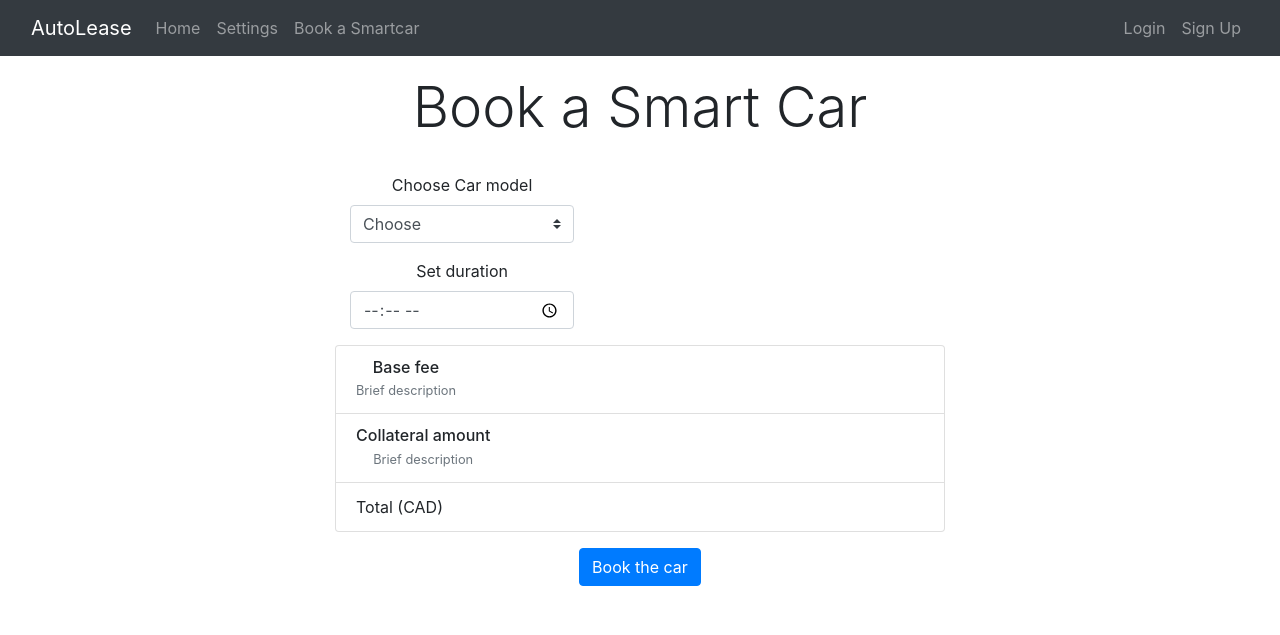
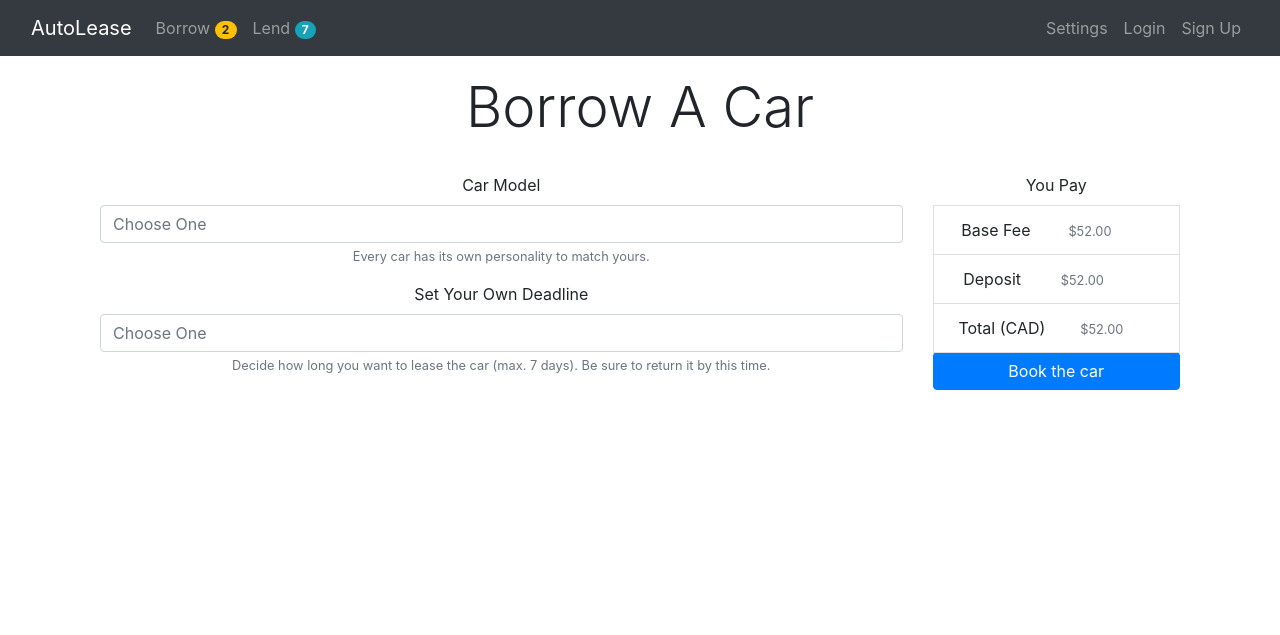
Before and after one commit to SpencerMcMurray/AutoLease, a Flask app: page /borrow in a window 1280 px wide. Shown: the top 635 px of the page. Run offline with Flask 2, Linux system fonts and the light colour scheme; some libraries are stand-ins or nearby versions.

Commit message:
Merged Nav-Items and removed .idea.

```diff
--- a/templates/borrow.html
+++ b/templates/borrow.html
@@ -1,44 +1,68 @@
 {% extends "outline.html" %}
 {% block body %}<br>
-<body class="container text-center" style="width: 50%;">
-        <h1 class="display-4">Book a Smart Car</h1><br>
+<body class="container text-center" style="width: 100%;">
+    <h1 class="display-4">Borrow A Car</h1><br>
+    <div class="container">
+        <div class="row">
+            <div class="col-md-9">
+                <form>
                     <div class="form-group">
-            <div class="col-md-5 mb-3">
-                <label>Choose Car model</label>
-                <select class="custom-select d-block w-100" id="country" required="">
-                  <option value="">Choose</option>
-                  <option>Tesla S</option>
-                </select>
+                        <label for="modelSelectionInput">Car Model</label>
+                        <input class="form-control" id="modelSelectionInput" placeholder="Choose One">
+                        <small id="emailHelp" class="form-text text-muted">Every car has its own personality to match yours.</small>
                     </div>
-            <div class="col-md-5 mb-3">
-                 <label>Set duration</label>
-                <input type="time" class="form-control" name="time-duration" id="time-duration" placeholder="Rental Duration">
+                    <div class="form-group">
+                        <label for="modelSelectionInput">Set Your Own Deadline</label>
+                        <input class="form-control" id="modelSelectionInput" placeholder="Choose One">
+                        <small id="emailHelp" class="form-text text-muted">Decide how long you want to lease the car (max. 7 days). Be sure to return it by this time.</small>
+                    </div>
+                </form>
+            </div>
+            <div class="col-md-3">
+                <label>You Pay</label>
+                <li class="list-group-item d-flex justify-content-between lh-condensed">
+                    <div>
+                        <div class="row">
+                            <div class="col-md-8">
+                                Base Fee
+                            </div>
+                            <div class="col-md-4">
+                                <small align="right" class="text-muted">$52.00</small>
                             </div>
                         </div>
-            <ul class="list-group mb-3">
-        <li class="list-group-item d-flex justify-content-between lh-condensed">
-          <div>
-            <h6 class="my-0">Base fee</h6>
-            <small class="text-muted">Brief description</small>
                     </div>
                     <span class="text-muted"></span>
                 </li>
                 <li class="list-group-item d-flex justify-content-between lh-condensed">
                     <div>
-            <h6 class="my-0">Collateral amount</h6>
-            <small class="text-muted">Brief description</small>
+                        <div class="row">
+                            <div class="col-md-8">
+                                Deposit
+                            </div>
+                            <div class="col-md-4">
+                                <small align="right" class="text-muted">$52.00</small>
+                            </div>
+                        </div>
                     </div>
                     <span class="text-muted"></span>
                 </li>
 
-        <li class="list-group-item d-flex justify-content-between">
-          <span>Total (CAD)</span>
-          <strong></strong>
+                <li class="list-group-item d-flex justify-content-between lh-condensed">
+                    <div>
+                        <div class="row">
+                            <div class="col-md-8">
+                                Total (CAD)
+                            </div>
+                            <div class="col-md-4">
+                                <small align="right" class="text-muted">$52.00</small>
+                            </div>
+                        </div>
+                    </div>
+                    <span class="text-muted"></span>
                 </li>
-      </ul>
-            <div class="invalid-feedback">
-              Please select a valid car model
+                <button class="btn btn-md btn-primary btn-block" type="submit" style="width: 100%; margin: 0 auto;">Book the car</button>
             </div>
-        <button class="btn btn-md btn-primary btn-block" type="submit" style="width: 20%; margin: 0 auto;">Book the car</button>
+        </div>
+    </div>
 </body>
 {% endblock body %}
--- a/templates/outline.html
+++ b/templates/outline.html
@@ -20,11 +20,18 @@
             </div>
             <div class="collapse navbar-collapse" id="mainNav">
                 <ul class="navbar-nav mr-auto">
-                    <li class="nav-item"><a class="nav-link" href="{{ url_for('home') }}">Home</a></li>
-                    <li class="nav-item"><a class="nav-link" href="{{ url_for('settings') }}">Settings</a></li>
-                    <li class="nav-item"><a class="nav-link" href="{{ url_for('borrow') }}">Book a Smartcar</a></li>
+
+                    <li class="nav-item">
+                        <a class="nav-link" href="{{ url_for('borrow') }}">Borrow
+                            <span class="badge badge-pill badge-warning">2</span>
+                        </a>
+                    </li>
+                    <li class="nav-item"><a class="nav-link" href="{{ url_for('borrow') }}">Lend
+                        <span class="badge badge-pill badge-info">7</span>
+                    </a></li>
                 </ul>
                 <ul class="navbar-nav">
+                    <li class="nav-item"><a class="nav-link" href="{{ url_for('settings') }}">Settings</a></li>
                     {% if not user.is_authenticated %}
                         <li class="nav-item"><a class="nav-link" href="{{ url_for('login') }}">Login</a></li>
                         <li class="nav-item"><a class="nav-link" href="{{ url_for('signup') }}">Sign Up</a></li>
```
Lines whose indentation alone changed are shown as unchanged.
